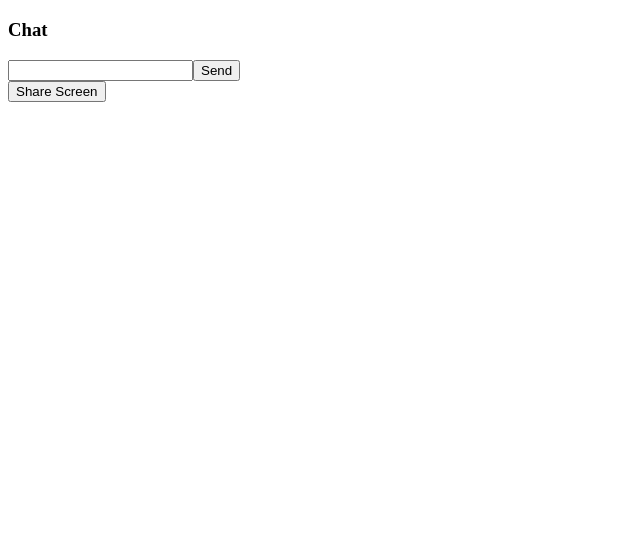
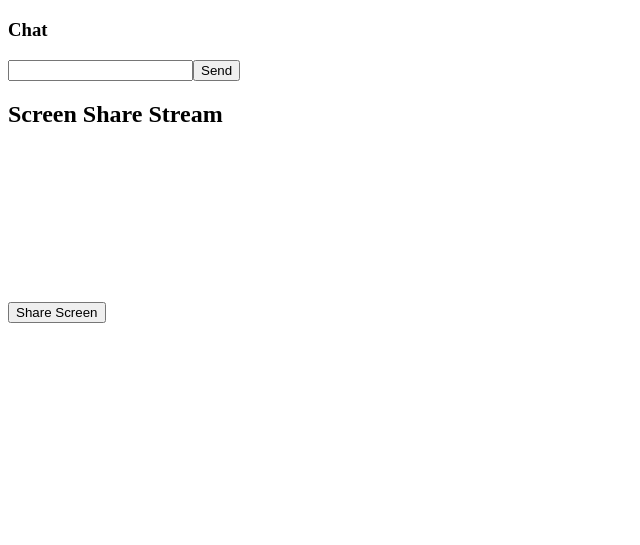
Before and after one commit to Shashwattripathi23/Video-Conference-in-Django, a Django app: page / in a window 1280 px wide. Shown: the part 255-800 px from the top of the page, without its empty margins (0-640 px from the left). Run offline with Django 5.2, Linux system fonts and the light colour scheme.

Commit message:
changes consumers

```diff
--- a/vc/chat/consumers.py
+++ b/vc/chat/consumers.py
@@ -36,7 +36,7 @@ class ChatConsumers(AsyncWebsocketConsumer):
                 receiver_channel_name,
                 {
                     'type': 'send.sdp',
-                            'receive_dict': receive_dict
+                    'receive_dict': receive_dict
                 }
             )
 
--- a/vc/chat/templates/chat/main.html
+++ b/vc/chat/templates/chat/main.html
@@ -27,7 +27,12 @@
         </div>
 
         <div><input id="msg" type="text"><button id="sub">Send</button></div>
-        <button id="share screen">Share Screen</button>
+        <div>
+            <h2>Screen Share Stream</h2>
+            <video id="screen" autoplay playsinline></video>
+        </div>
+
+        <button id="ss">Share Screen</button>
     </div>
     <script type="text/javascript" src="{% static 'js/main.js' %}"></script>
 </body>
--- a/vc/static/js/main.js
+++ b/vc/static/js/main.js
@@ -320,3 +320,8 @@ function getDataChannels() {
 
   return dataChannels;
 }
+
+var ssbtn = document.querySelector("#ss");
+ssbtn.addEventListener("click", startScreenSharing);
+
+var screenVideo = document.querySelector("#screen");
```
